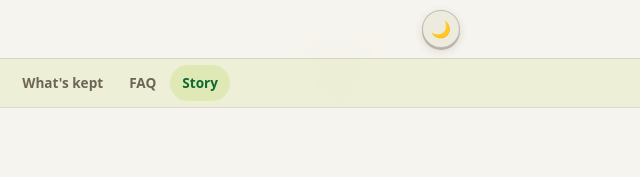
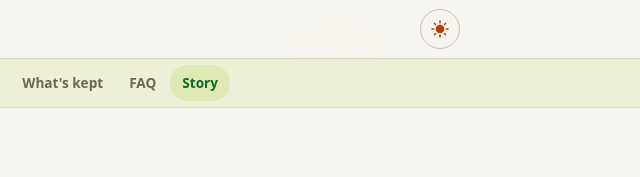
Before and after one commit to JaydenYoonZK/ai-paste-cleaner, a website: page docs/index.html in a window 1280 px wide. Shown: the top 177 px of the page, 640-1280 px from the left. Drawn offline with Linux system fonts and the light colour scheme.

Commit message:
Redesign the theme toggle as a morphing sun and moon (v1.4.9)
One vector mark plays the whole switch: the sun's core grows into the
moon while a masked bite slides in to carve the crescent, the eight rays
spring away with an overshoot, and the mark tilts to seat the crescent,
reversed on the way back. Chartreuse moon at night, warm amber sun by
day. The round button trades the key edge for a soft brand halo on
hover, and a tooltip below it says which mode a click switches to, on
hover and keyboard focus only, never on touch. The morph is disabled
under reduced motion. Verified both endpoint states through real clicks
and captured both marks. README preview regenerated.

```diff
--- a/docs/app.js
+++ b/docs/app.js
@@ -1,4 +1,4 @@
-import { analyze, clean, CATEGORIES, DEFAULT_OPTIONS } from "./cleaner.js?v=1.4.8";
+import { analyze, clean, CATEGORIES, DEFAULT_OPTIONS } from "./cleaner.js?v=1.4.9";
 
 const $ = (id) => document.getElementById(id);
 const input = $("input");
@@ -252,9 +252,9 @@ if (toTop) {
 
 const themeToggle = document.getElementById("theme-toggle");
 function syncThemeIcon() {
-  const isLight = document.documentElement.dataset.theme === "light";
-  themeToggle.textContent = isLight ? "🌙" : "☀️";
-  themeToggle.setAttribute("aria-label", `Switch to ${isLight ? "dark" : "light"} mode`);
+  const label = document.documentElement.dataset.theme === "light" ? "Switch to dark mode" : "Switch to light mode";
+  themeToggle.setAttribute("aria-label", label);
+  themeToggle.setAttribute("data-tip", label);
 }
 themeToggle.addEventListener("click", () => {
   const next = document.documentElement.dataset.theme === "light" ? "dark" : "light";
--- a/docs/index.html
+++ b/docs/index.html
@@ -28,14 +28,14 @@
       document.documentElement.dataset.theme = t;
     })();
   </script>
-  <link rel="stylesheet" href="styles.css?v=1.4.8">
+  <link rel="stylesheet" href="styles.css?v=1.4.9">
   <script type="application/ld+json">
   {
     "@context": "https://schema.org",
     "@type": "SoftwareApplication",
     "name": "AI Paste Cleaner",
     "applicationCategory": "UtilitiesApplication",
-    "softwareVersion": "1.4.8",
+    "softwareVersion": "1.4.9",
     "operatingSystem": "Any (browser-based)",
     "url": "https://jaydenyoonzk.github.io/ai-paste-cleaner/",
     "offers": { "@type": "Offer", "price": "0", "priceCurrency": "USD" },
@@ -85,7 +85,25 @@
 <nav class="site-nav" aria-label="Page navigation">
   <div class="wrap">
     <a class="brand" href="#top">Jayden Yoon ZK</a>
-    <button id="theme-toggle" class="theme-toggle" type="button" aria-label="Switch color theme">☀️</button>
+    <button id="theme-toggle" class="theme-toggle" type="button" aria-label="Switch color theme">
+      <svg viewBox="0 0 24 24" width="20" height="20" aria-hidden="true" focusable="false">
+        <mask id="theme-moon-mask">
+          <rect x="0" y="0" width="24" height="24" fill="white"/>
+          <circle class="tt-bite" cx="30" cy="4" r="8" fill="black"/>
+        </mask>
+        <circle class="tt-core" cx="12" cy="12" r="5.2" mask="url(#theme-moon-mask)" fill="currentColor"/>
+        <g class="tt-rays" stroke="currentColor" stroke-width="1.8" stroke-linecap="round">
+          <line x1="12" y1="2.4" x2="12" y2="4.4"/>
+          <line x1="12" y1="19.6" x2="12" y2="21.6"/>
+          <line x1="2.4" y1="12" x2="4.4" y2="12"/>
+          <line x1="19.6" y1="12" x2="21.6" y2="12"/>
+          <line x1="5.2" y1="5.2" x2="6.6" y2="6.6"/>
+          <line x1="17.4" y1="17.4" x2="18.8" y2="18.8"/>
+          <line x1="5.2" y1="18.8" x2="6.6" y2="17.4"/>
+          <line x1="17.4" y1="6.6" x2="18.8" y2="5.2"/>
+        </g>
+      </svg>
+    </button>
   </div>
   <div class="sub-nav">
     <div class="wrap nav-links">
@@ -266,6 +284,6 @@
 </footer>
 
 <button id="to-top" class="to-top" type="button" aria-label="Back to top">&#8593;</button>
-<script type="module" src="app.js?v=1.4.8"></script>
+<script type="module" src="app.js?v=1.4.9"></script>
 </body>
 </html>
--- a/docs/styles.css
+++ b/docs/styles.css
@@ -474,6 +474,7 @@ button:focus-visible, a:focus-visible { outline: 2px solid var(--accent); outlin
   .hero-art, main > .card:first-of-type, .chip { animation: none !important; }
   button, .to-top { transition: none; }
   button:hover, .to-top:hover, button:active, .to-top:active { transform: none; }
+  .theme-toggle svg, .tt-core, .tt-bite, .tt-rays { transition: none; }
 }
 
 /* Tables scroll in place on narrow screens instead of widening the page */
@@ -527,7 +528,44 @@ button:focus-visible, a:focus-visible { outline: 2px solid var(--accent); outlin
   .nav-links a:hover { color: var(--ink); background: rgba(171, 207, 55, 0.12); }
 }
 .nav-links a.active { color: var(--accent); background: var(--accent-soft); }
-.theme-toggle { width: 38px; height: 38px; border-radius: 50%; padding: 0; font-size: 1rem; flex: 0 0 auto; line-height: 1; }
+/* Theme toggle: a sun that morphs into a moon. The core circle grows, a
+   masked bite slides in to carve the crescent, the rays spring away, and
+   the whole mark tilts to seat the crescent. Driven by the theme attribute
+   so the morph plays on every switch. */
+.theme-toggle {
+  width: 40px; height: 40px;
+  border-radius: 50%;
+  padding: 0;
+  flex: 0 0 auto;
+  display: inline-flex; align-items: center; justify-content: center;
+  background: transparent;
+  border: 1px solid var(--line-strong);
+  box-shadow: none; /* a round icon button opts out of the key edge */
+  color: var(--accent); /* chartreuse moon at night */
+  transition: transform 0.35s cubic-bezier(0.34, 1.4, 0.64, 1), background 0.25s, border-color 0.25s, box-shadow 0.25s, color 0.35s;
+}
+html[data-theme="light"] .theme-toggle { color: var(--amber); } /* warm sun by day */
+.theme-toggle:hover {
+  background: var(--accent-soft);
+  border-color: rgba(171, 207, 55, 0.55);
+  transform: rotate(12deg) scale(1.08);
+  box-shadow: 0 0 0 4px rgba(171, 207, 55, 0.16);
+}
+.theme-toggle:active { transform: rotate(-18deg) scale(0.88); box-shadow: none; }
+.theme-toggle svg { transition: transform 0.5s cubic-bezier(0.34, 1.45, 0.64, 1); }
+html[data-theme="dark"] .theme-toggle svg { transform: rotate(-30deg); }
+.tt-core { transition: r 0.4s cubic-bezier(0.4, 0, 0.2, 1); }
+html[data-theme="dark"] .tt-core { r: 9.5; }
+.tt-bite { transition: cx 0.45s cubic-bezier(0.4, 0, 0.2, 1), cy 0.45s cubic-bezier(0.4, 0, 0.2, 1); }
+html[data-theme="dark"] .tt-bite { cx: 17; cy: 8; }
+.tt-rays { transform-origin: 12px 12px; transition: transform 0.45s cubic-bezier(0.34, 1.56, 0.64, 1), opacity 0.3s; }
+html[data-theme="dark"] .tt-rays { opacity: 0; transform: rotate(-50deg) scale(0.3); }
+/* The toggle sits at the top edge, so its tooltip opens downward and hugs
+   the right edge instead of running off screen. */
+.theme-toggle[data-tip]::after { bottom: auto; top: calc(100% + 10px); left: auto; right: 0; transform: translateY(-6px); }
+.theme-toggle[data-tip]::before { bottom: auto; top: calc(100% + 4px); border-top-color: transparent; border-bottom-color: var(--ink); transform: translate(-50%, -6px); }
+.theme-toggle[data-tip]:hover::after, .theme-toggle[data-tip]:focus-visible::after { transform: translateY(0); }
+.theme-toggle[data-tip]:hover::before, .theme-toggle[data-tip]:focus-visible::before { transform: translate(-50%, 0); }
 [id] { scroll-margin-top: calc(var(--nav-h, 104px) + 16px); }
 
 /* Light theme */
--- a/package.json
+++ b/package.json
@@ -1,6 +1,6 @@
 {
   "name": "ai-paste-cleaner",
-  "version": "1.4.8",
+  "version": "1.4.9",
   "description": "Inspect and clean invisible Unicode, hidden tag payloads, and optional typographic substitutions in pasted text.",
   "type": "module",
   "private": true,
```
Also changed, not shown: CHANGELOG.md, docs/assets/preview.png.
